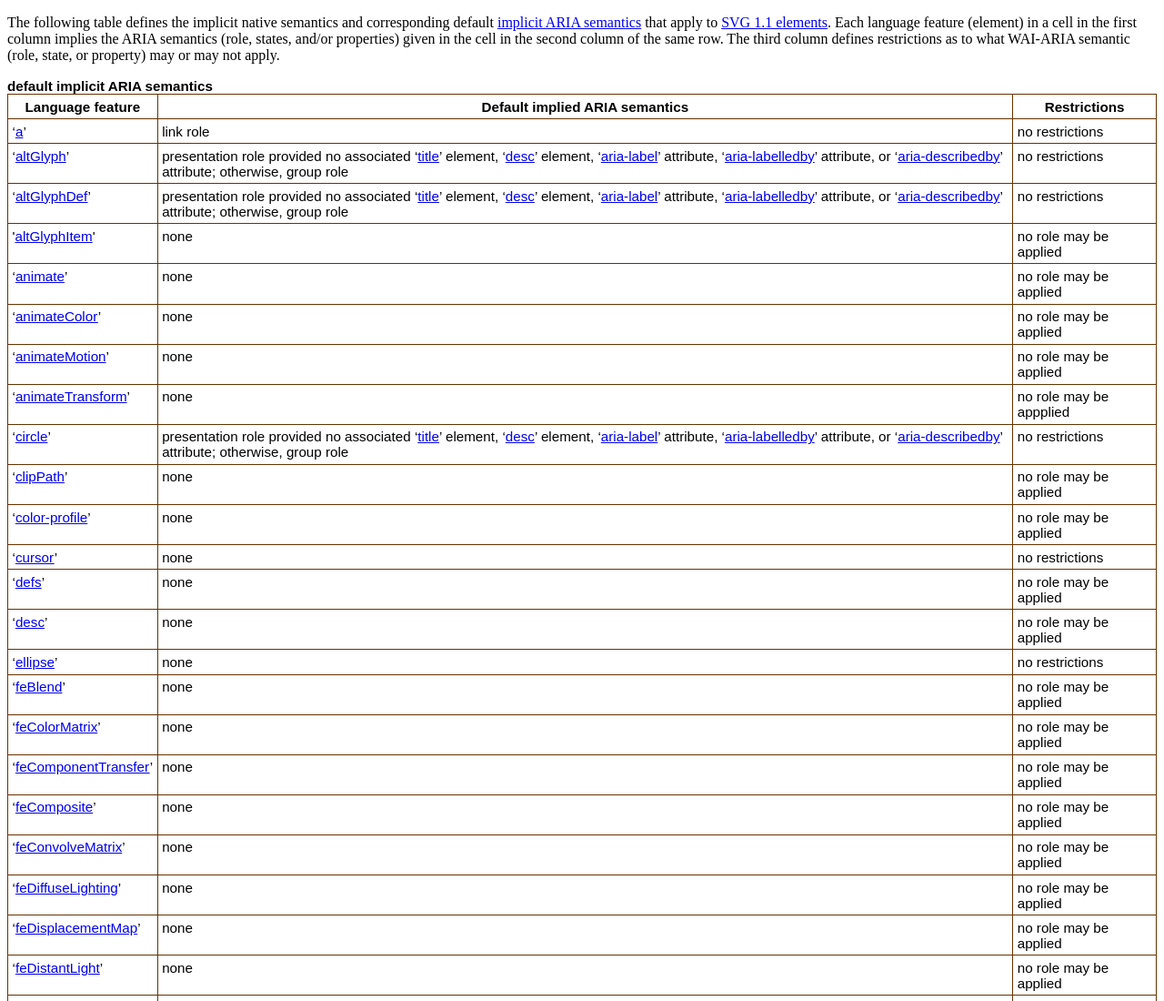
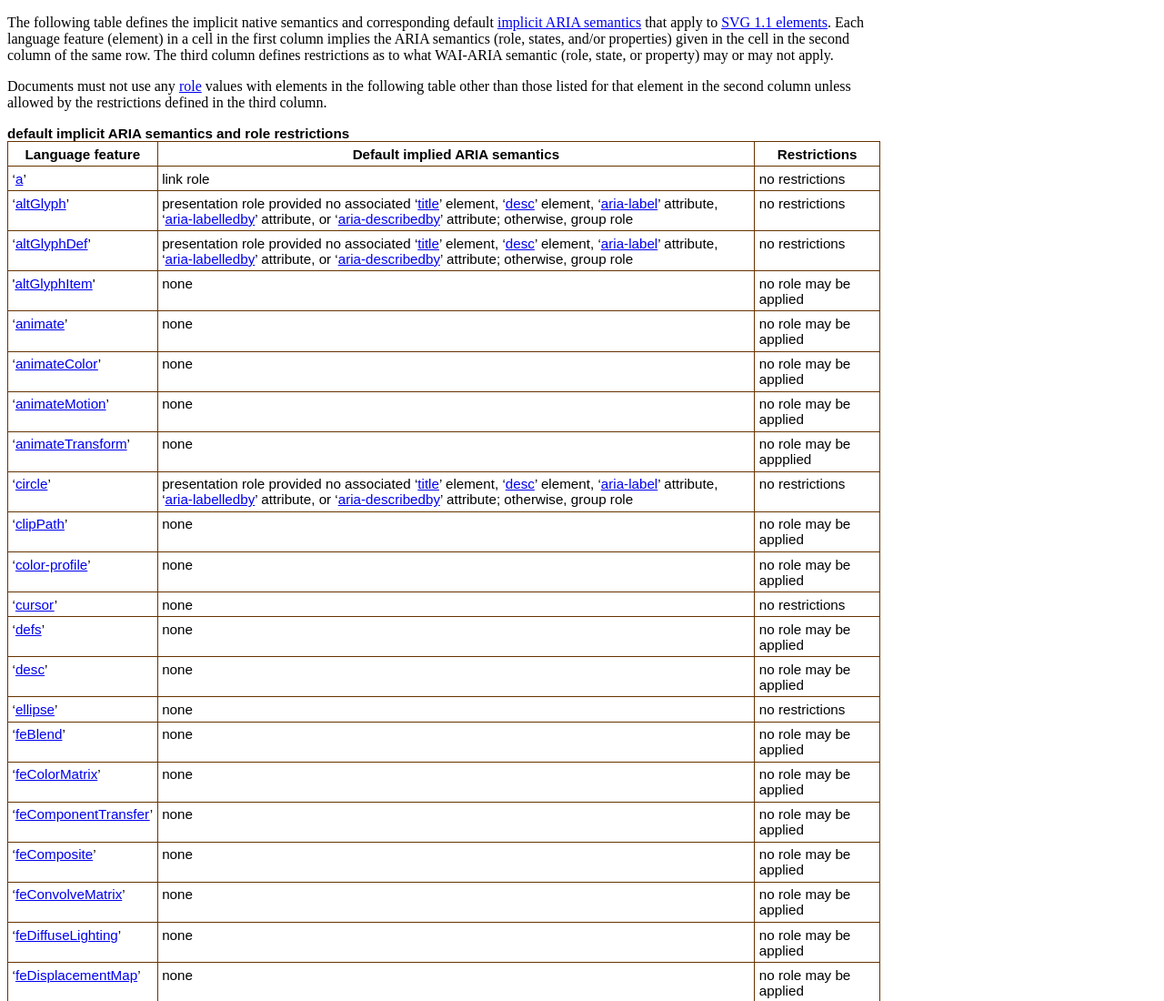
Before and after one commit to stevefaulkner/SVG1.1, a plain HTML site: page index.html in a window 1280 px wide. Shown: the top 1100 px of the page at 91% size. Drawn offline with Linux system fonts and the light colour scheme.

Commit message:
added some crappy conformance requirements.

```diff
--- a/index.html
+++ b/index.html
@@ -95,13 +95,16 @@ caption {text-align:left}
         code {color:#BF3400 !important;}
 
 .example {margin-left:30px;}
-
+body {max-width:60em}
     </style>
 </head>
 <body>
-<p>The following table defines the implicit native semantics and corresponding default <a href="http://www.w3.org/TR/wai-aria/host_languages#implicit_semantics">implicit ARIA semantics</a> that apply to <a href="http://www.w3.org/TR/SVG/eltindex.html">SVG 1.1 elements</a>. Each language feature (element) in a cell in the first   column implies the ARIA semantics (role, states, and/or properties) given in the cell in the second column of the same row. The third  column defines restrictions as to what WAI-ARIA semantic (role, state, or property) may or may not apply.</p>
+<p>The following table defines the implicit native semantics and corresponding default <a href="http://www.w3.org/TR/wai-aria/host_languages#implicit_semantics">implicit ARIA semantics</a> that apply to <a href="http://www.w3.org/TR/SVG/eltindex.html">SVG 1.1 elements</a>. Each language feature (element) in a cell in the first   column implies the ARIA semantics (role, states, and/or properties) given in the cell in the second column of the same row. The third  column defines restrictions as to what WAI-ARIA semantic (role, state, or property) may or may not apply. </p>
+<p>Documents must not use any <a href="http://www.w3.org/TR/wai-aria-1.1/#dfn-role">role</a> values with elements in the following table other than those listed  for that element in the second column unless allowed by the restrictions defined in the third column.</p>
 <table id="struct-table-aria-implicit">
-<caption>default implicit ARIA semantics</caption>
+<caption>
+default implicit ARIA semantics and role restrictions
+</caption>
   <thead>
     <tr>
       <th>Language feature</th>
```
